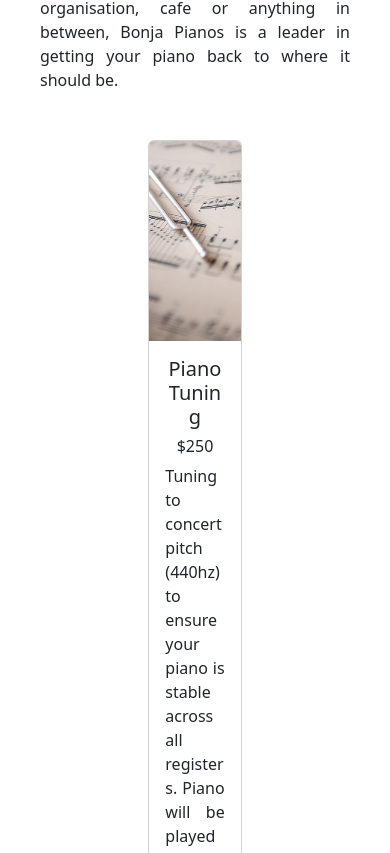
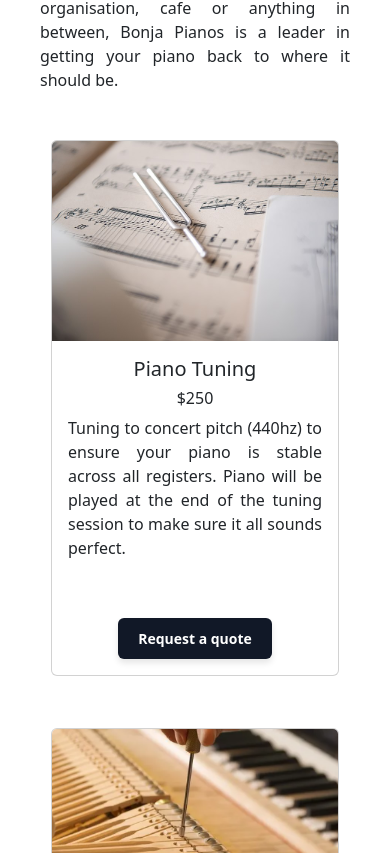
Before and after one commit to equader/bonja-pianos, a React (Create React App) app: page / in a window 390 px wide. Shown: the part 3211-4064 px from the top of the page. Built offline with nearby package versions, Linux system fonts and the light colour scheme; a web font is replaced by a local one.

Commit message:
mobile fix

```diff
--- a/public/styles.css
+++ b/public/styles.css
@@ -433,11 +433,6 @@ font-weight: bold;
       flex-wrap: wrap;
     }
 
-    .card{
-      flex: 1; /* Or you could use width: 33.333%; for three cards */
-      max-width: calc(100% / 3 - 10px); /* Adjust the 10px to account for any margin or padding */
-      box-sizing: border-box; /* Include padding and borders in the element's total width and height */
-    }
 
 
     .about img {
```
